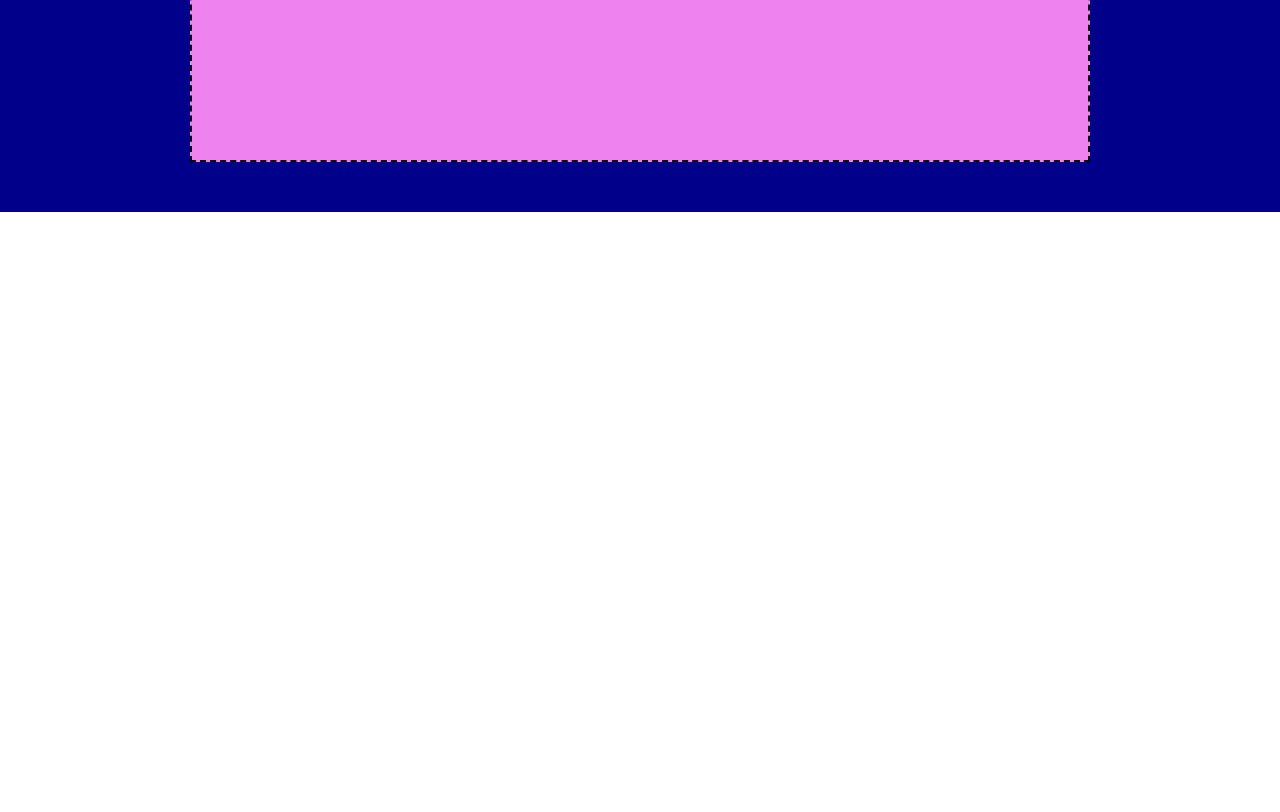
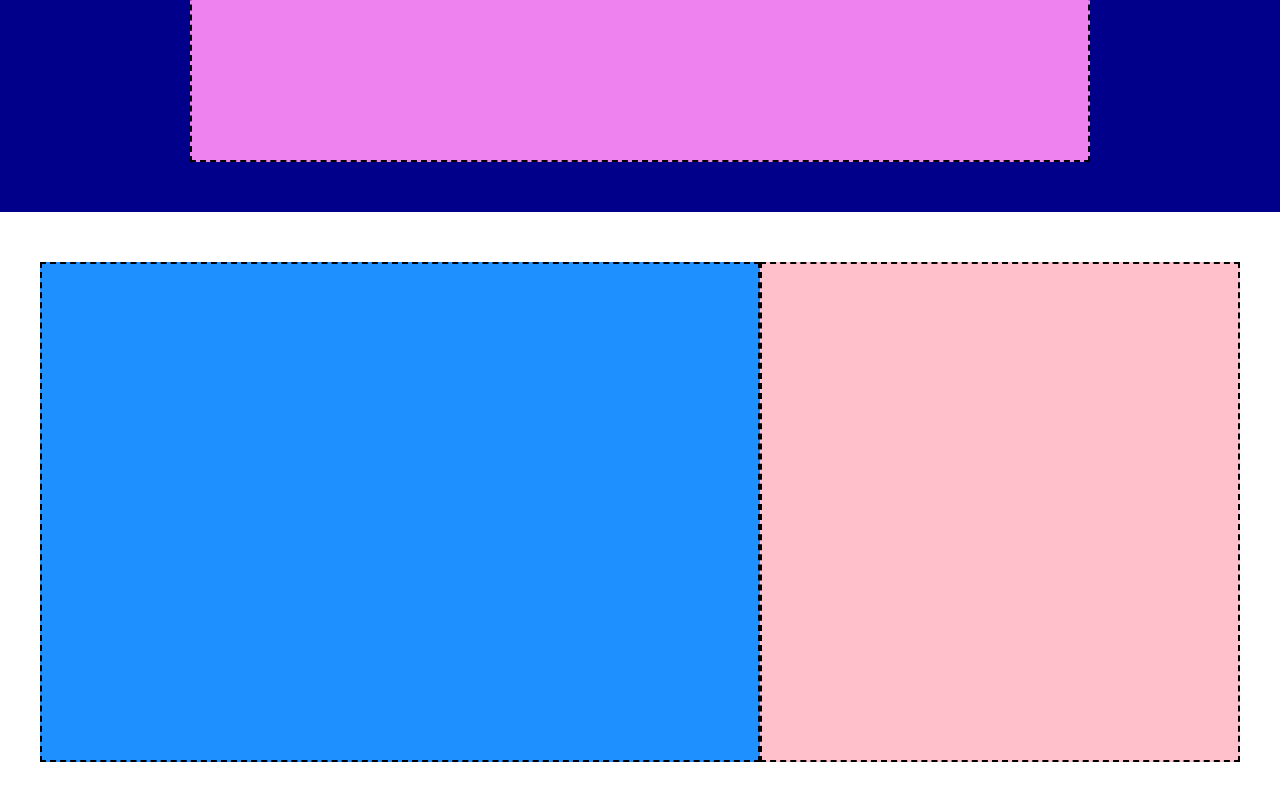
Before and after one commit to Chiaravalle04/htmlcss-struttura-discord, a plain HTML site: page index.html in a window 1280 px wide. Shown: the part 358-1170 px from the top of the page. Before the commit the page ends 800 px from the top, so only its background shows below. Drawn offline with Linux system fonts and the light colour scheme.

Commit message:
add main (second-section + debug)

```diff
--- a/css/style.css
+++ b/css/style.css
@@ -11,7 +11,7 @@
     margin: 0 auto;
 }
 
-/* STRUTTURA HEADER */
+/* STRUTTURA - HEADER */
 header {
     min-height: 70px;
 }
@@ -61,7 +61,7 @@ header {
     justify-content: flex-end;
 }
 
-/* MAIN */
+/* STRUTTURA - MAIN */
 /*  FIRST SECTION */
 .first-section {
     min-height: 500px;
@@ -72,6 +72,29 @@ header {
 .first-container {
     width: 900px;
     height: 400px;
+}
+
+/*  SECOND SECTION */
+.second-section {
+    min-height: 600px;
+    display: flex;
+    align-items: center;
+}
+
+.second-container {
+    width: 1200px;
+    height: 500px;
+    display: flex;
+}
+
+.big-container {
+    width: 60%;
+    height: 100%;
+}
+
+.small-container {
+    width: 40%;
+    height: 100%;
 }
 
 
@@ -113,3 +136,22 @@ header {
     border: 2px dashed black;
     background-color: #ee82ee;
 }
+
+/* SECOND SECTION */
+.debug .second-section {
+    background-color: #ffffff;
+}
+
+.debug .second-container {
+    background-color: #1e90ff;
+}
+
+.debug .big-container {
+    background-color: #1e90ff;
+    border: 2px dashed black;
+}
+
+.debug .small-container {
+    background-color: #ffc0cb;
+    border: 2px dashed black;
+}
--- a/index.html
+++ b/index.html
@@ -47,8 +47,10 @@
 
         </header>
 
+        <!-- STRUTTURA MAIN -->
         <main>
 
+            <!-- FIRST SECTION -->
             <section class="first-section">
 
                 <div class="first-container container">
@@ -57,9 +59,20 @@
 
             </section>
 
-            <section>
+            <!-- SECOND SECTION -->
+            <section class="second-section">
 
+                <div class="second-container container">
 
+                    <div class="big-container">
+
+                    </div>
+
+                    <div class="small-container">
+
+                    </div>
+
+                </div>
 
             </section>
 
```
